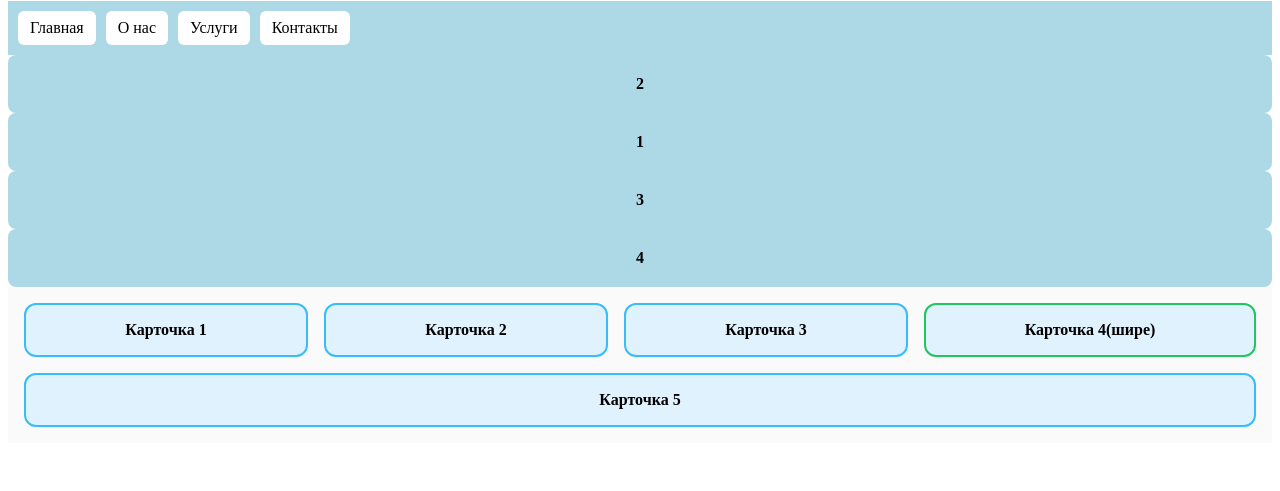
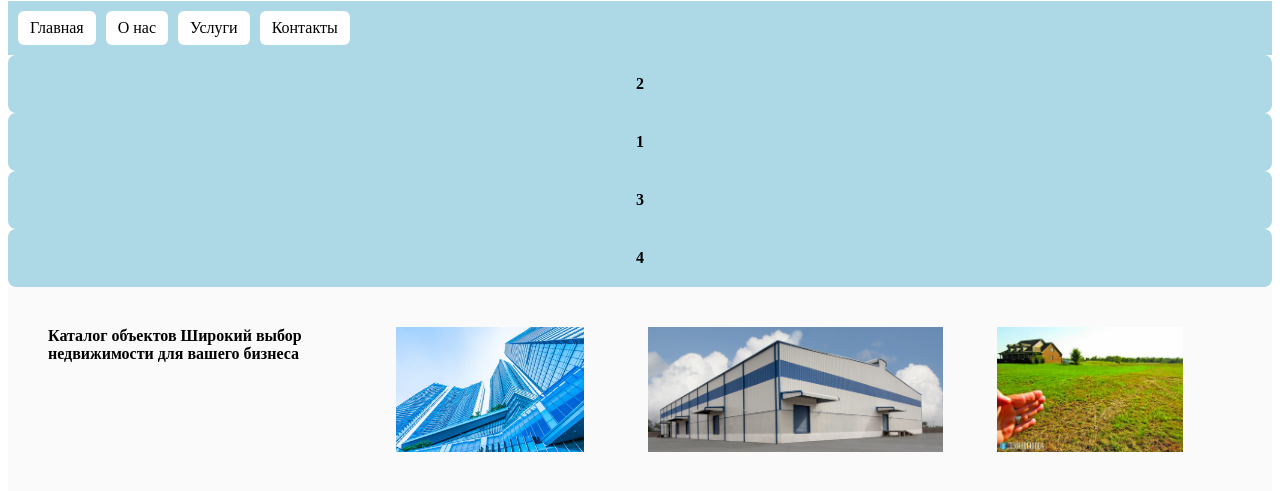
Before and after one commit to extezy158/project1, a plain HTML site: page lending-page.html in a window 1280 px wide. Shown: the part 79-570 px from the top of the page. Drawn offline with Linux system fonts and the light colour scheme.

Commit message:
html 08.10
+new flex

```diff
--- a/lending-page.html
+++ b/lending-page.html
@@ -1,7 +1,7 @@
 <!DOCTYPE html>
 <html lang="en">
     <head>
-
+        <meta name="viewport" content="width=device-width, initial-scale=1.0">
         <meta charset="UTF-8">
         <meta http-equiv="X-UA-Compatible" content="IE=edge">
         <meta name="viewport" content="width=device-width, initial-scale=1.0">
@@ -25,11 +25,12 @@
     <div class="item">4 </div>
         </div>
         <section class="cards">
-            <article class="card">Карточка 1</article>
-            <article class="card">Карточка 2</article>
-            <article class="card">Карточка 3</article>
-            <article class="card card-big">Карточка 4(шире)</article>
-            <article class="card">Карточка 5</article>
+            <article class="card1"><a> Каталог объектов</a>
+            Широкий выбор недвижимости для вашего бизнеса</article>
+            <article class="card2"><img src="ofis.jpg" alt="ofis" widht="12.5" height="125" > </article>
+            <article class="card3"><img src="sklad.jpg" alt="ofis" widht="12.5" height="125" ></article>
+            <article class="card4"><img src="selo.jpg" alt="ofis" widht="12" height="125" ></article>
+
         </section>
 
 
--- a/lending.css
+++ b/lending.css
@@ -36,20 +36,47 @@ flex-direction: row;
 .cards{
     display: flex;
     flex-wrap: wrap;
-    gap: 16px;
-    padding: 16px;
+   gap: 16px;
+   padding: 40px;
     background: #fafafa;
 }
 
-.card{
-    flex: 1 1 200px;
-    padding: 16px;
-    background: #e0f2fe;
-    border: 2px solid #38bdf8;
-    border-radius: 12px;
+.card1{
+    flex: 1 1 100px;
+
+    height: 250px;
+    width: 25px;
+
+
+    border-radius: 20px;
+
+    font-weight: 600;
+}
+.card2{
+    flex: 1 1 100px;
+    height: 250px;
+    width: 25px;
+    border-radius: 20px;
     text-align: center;
     font-weight: 600;
 }
+.card3{
+    flex: 1 1 100px;
+    height: 250px;
+    width: 25px;
 
-.card-big{
-    flex-grow: 2; background: bbf7d0; border-color: #22c55e;}
+
+    border-radius: 20px;
+    text-align: center;
+    font-weight: 600;
+}
+.card4{
+    flex: 1 1 100px;
+    height: 250px;
+    width: 25px;
+
+
+    border-radius: 20px;
+    text-align: center;
+    font-weight: 600;
+}
```
Also changed, not shown: index.html (line endings or trailing spaces), ofis.jpg (added), selo.jpg (added), sklad.jpg (added).
